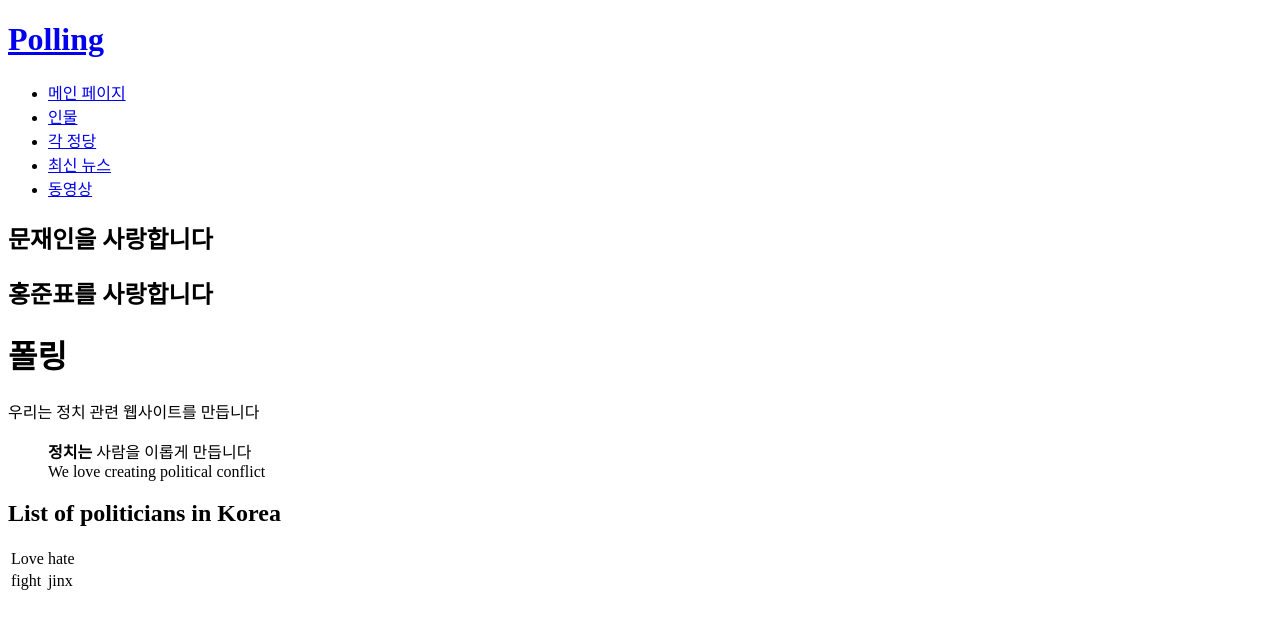
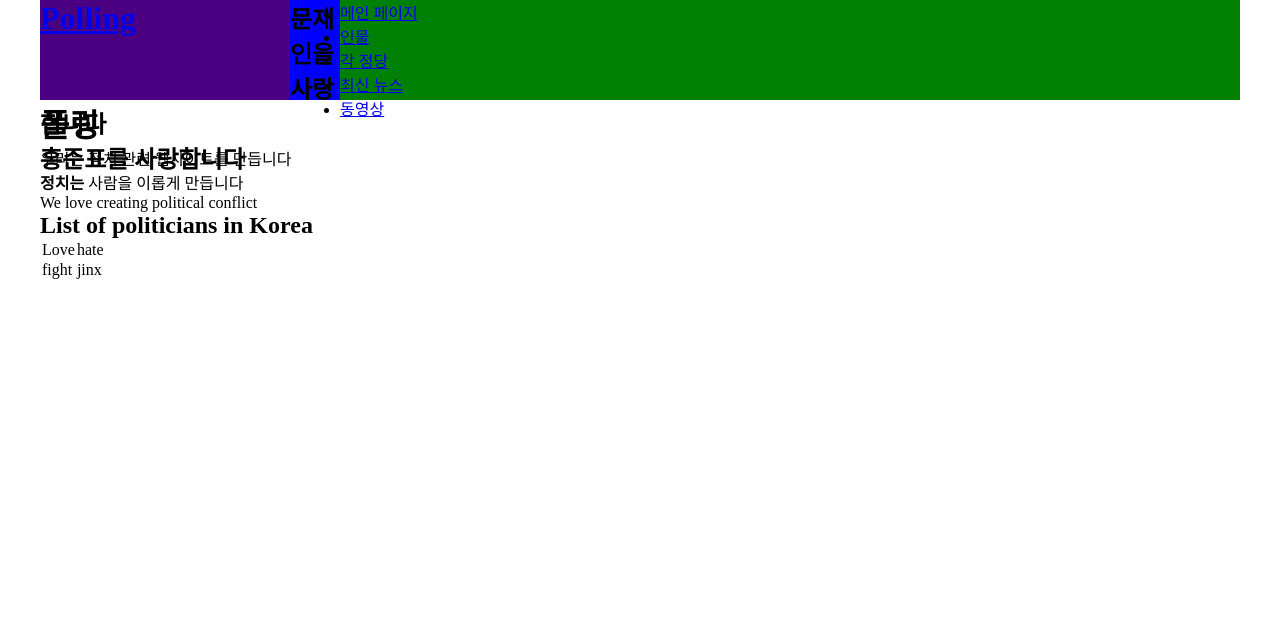
Before and after one commit to hyunwinn/Polling, a plain HTML site: page myDOC.html in a window 1280 px wide. Drawn offline with Linux system fonts and the light colour scheme.

Commit message:
css 파일 추가, html 파일이랑 연결

```diff
--- /dev/null
+++ b/css/style.css
@@ -0,0 +1,30 @@
+* {
+    margin: 0;              /*마진값 패딩값 초기화 */
+    padding: 0;
+    box-sizing: border-box;
+}
+
+#container {
+    margin: 0 auto;
+    width: 1200px;
+}
+
+header {
+    width: 100%;
+    height: 100px;
+    background-color: blue;
+}
+
+#logo {
+    float: left;
+    width: 250px;
+    height: 100px;
+    background-color: indigo;
+}
+
+nav {
+    float:right;
+    width: 900px;
+    height: 100px;
+    background-color: green;
+}
--- a/myDOC.html
+++ b/myDOC.html
@@ -5,8 +5,10 @@
     <meta http-equiv="X-UA-Compatible" content="IE=edge">
     <meta name="viewport" content="width=device-width, initial-scale=1.0">
     <title>Polling</title>
+    <link rel="stylesheet" href="css/style.css">
 </head>
 <body>
+    <div id="container">
         <header>
             <div id="logo">
                 <a href="#"><h1>Polling</h1></a>
@@ -52,5 +54,6 @@
                 <td>jinx</td>
             </tr>
         </table>
+    </div>
 </body>
 </html>
```
Lines whose indentation alone changed are shown as unchanged.
